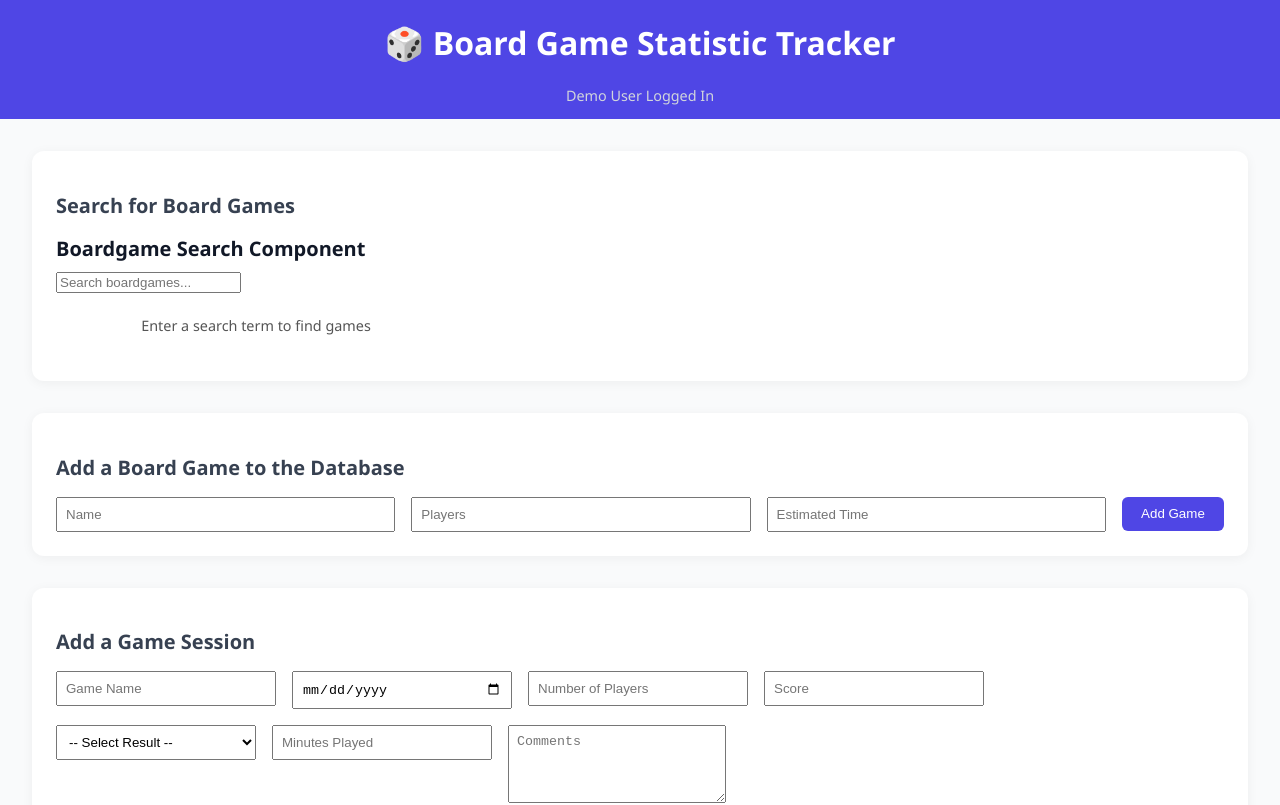
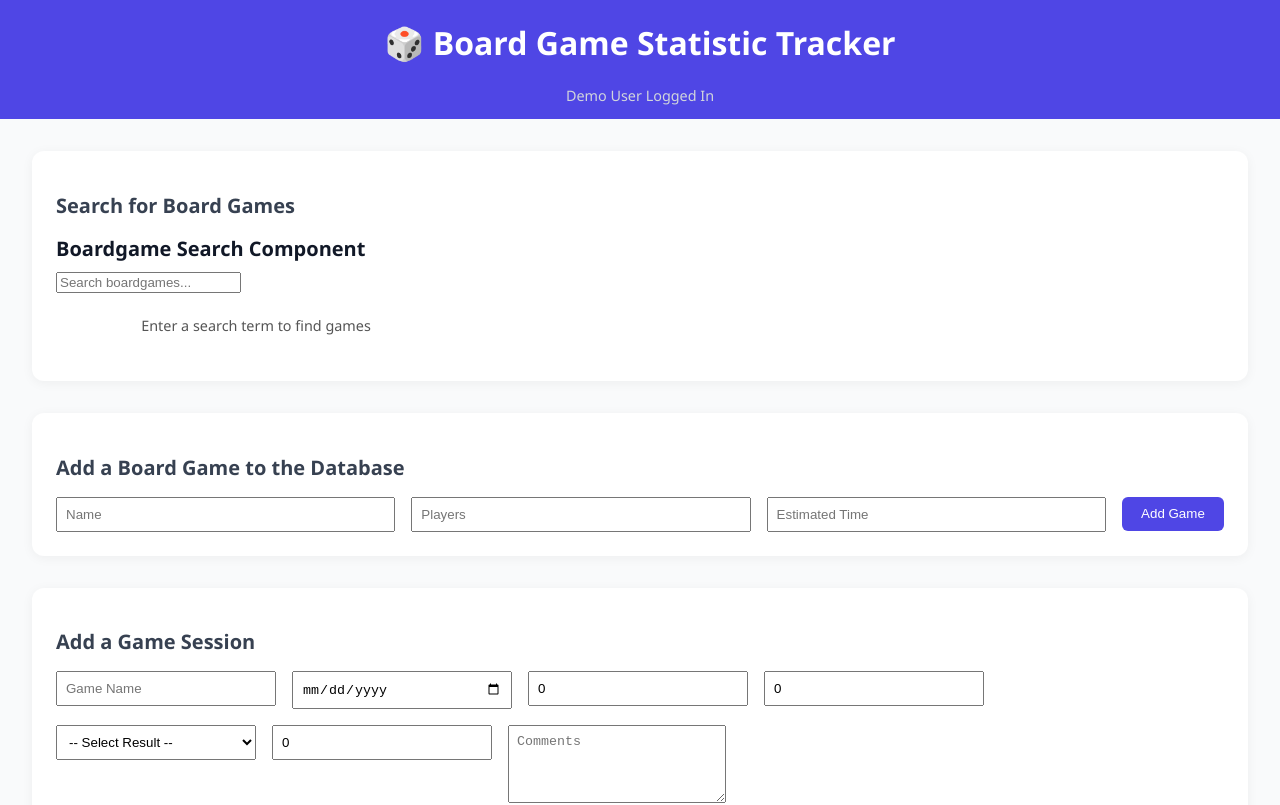
Before and after one commit to kwags/bgst, a React (Create React App) app: page / in a window 1280 px wide. Shown: the top 805 px of the page. Built offline with nearby package versions, Linux system fonts and the light colour scheme.

Commit message:
Update to GameSessionForm edit

```diff
--- a/src/GameSessionForm.js
+++ b/src/GameSessionForm.js
@@ -19,6 +19,15 @@ function GameSessionForm({ onAdd, editingItem, onUpdate, onCancelEdit }) {
       setGameSessionResult(editingItem.result || "");
       setGameSessionTime(editingItem.time || "");
       setGameSessionComments(editingItem.comments || "");
+    } else {
+      // Clear form on cancel
+      setGameSessionName("");
+      setGameSessionDate(new Date().toDateString());
+      setGameSessionPlayers(0);
+      setGameSessionScore(0);
+      setGameSessionResult("");
+      setGameSessionTime(0);
+      setGameSessionComments("");
     }
   }, [editingItem]);
 
```
